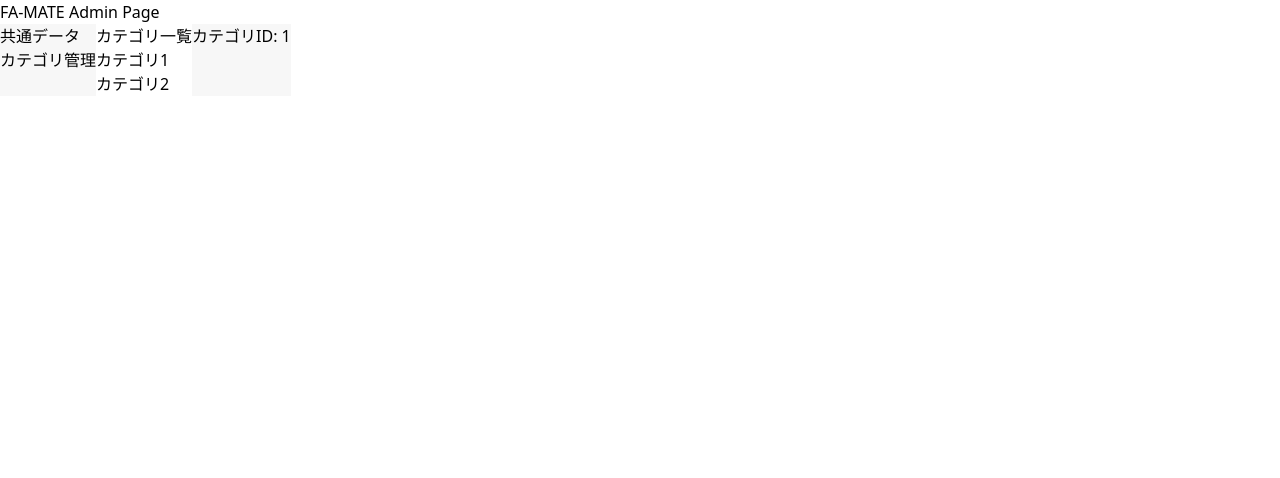
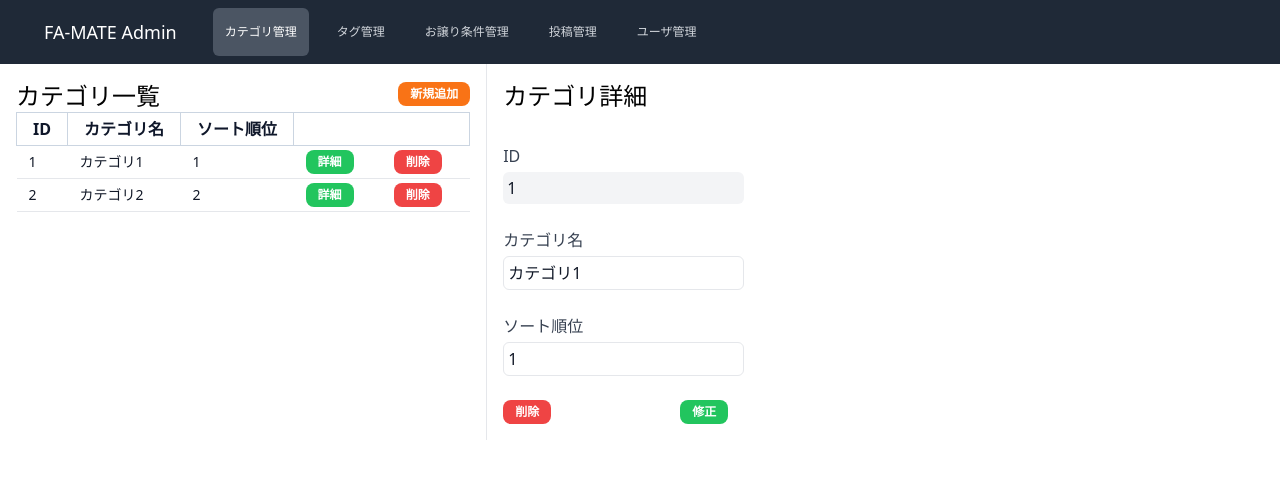
Before and after one commit to FA-MATE/fa-mate-admin-nuxtjs, a Nuxt app: page /categories/1 in a window 1280 px wide. Shown: the top 478 px of the page. Built offline with nearby package versions, Linux system fonts and the light colour scheme.

Commit message:
tailwindsを使ったページを作成してみる

```diff
--- a/components/CategoryForm.vue
+++ b/components/CategoryForm.vue
@@ -1,15 +1,83 @@
-<script>
+<script lang="ts">
 export default {
   props: ['id'],
-};
+}
 </script>
 
 <template>
-  <div class="form-container">カテゴリID: {{ id }}</div>
+  <div class="p-4">
+    <p class="text-2xl">カテゴリ詳細</p>
+    <div class="antialiased text-gray-900">
+      <div class="max-w-xl mx-auto divide-y md:max-w-4xl">
+        <div class="mt-8">
+          <div class="grid grid-cols-1 gap-6">
+            <label class="block">
+              <span class="text-gray-700">ID</span>
+              <input
+                type="text"
+                class="mt-1 block w-full p-1 rounded-md bg-gray-100"
+                placeholder=""
+                value="1"
+                readonly
+              />
+            </label>
+            <label class="block">
+              <span class="text-gray-700">カテゴリ名</span>
+              <input
+                type="email"
+                class="mt-1 block w-full p-1 rounded-md bg-white border focus:border-gray-500 focus:bg-white focus:ring-0"
+                placeholder="カテゴリ名"
+                value="カテゴリ1"
+              />
+            </label>
+            <label class="block">
+              <span class="text-gray-700">ソート順位</span>
+              <input
+                type="number"
+                class="mt-1 block w-full p-1 rounded-md bg-white border focus:border-gray-500 focus:bg-white focus:ring-0"
+                value="1"
+              />
+            </label>
+            <label class="block flex justify-between">
+              <button class="middle none center mr-4 rounded-lg bg-red-500 py-1 px-3 font-sans text-xs font-bold text-white">削除</button>
+              <button class="middle none center mr-4 rounded-lg bg-green-500 py-1 px-3 font-sans text-xs font-bold text-white">修正</button>
+            </label>
+            <!--
+            <label class="block">
+              <span class="text-gray-700">What type of event is it?</span>
+              <select
+                class="block w-full mt-1 rounded-md bg-gray-100 border-transparent focus:border-gray-500 focus:bg-white focus:ring-0"
+              >
+                <option>Corporate event</option>
+                <option>Wedding</option>
+                <option>Birthday</option>
+                <option>Other</option>
+              </select>
+            </label>
+            <label class="block">
+              <span class="text-gray-700">Additional details</span>
+              <textarea
+                class="mt-1 block w-full rounded-md bg-gray-100 border-transparent focus:border-gray-500 focus:bg-white focus:ring-0"
+                rows="3"
+              ></textarea>
+            </label>
+            <div class="block">
+              <div class="mt-2">
+                <div>
+                  <label class="inline-flex items-center">
+                    <input
+                      type="checkbox"
+                      class="rounded bg-gray-200 border-transparent focus:border-transparent focus:bg-gray-200 text-gray-700 focus:ring-1 focus:ring-offset-2 focus:ring-gray-500"
+                    />
+                    <span class="ml-2">Email me news and special offers</span>
+                  </label>
+                </div>
+              </div>
+            </div>
+            -->
+          </div>
+        </div>
+      </div>
+    </div>
+  </div>
 </template>
-
-<style lang="postcss">
-.form-container {
-  background-color: #f7f7f7;
-}
-</style>
--- a/components/CategoryList.vue
+++ b/components/CategoryList.vue
@@ -1,9 +1,50 @@
+<script lang="ts">
+export default {
+  data: function() {
+    return {
+      categories: []
+    }
+  },
+  mounted() {
+    this.categories = [
+      {
+        id: 1,
+        name: 'カテゴリ1',
+        order_no: 1,
+      },
+      {
+        id: 2,
+        name: 'カテゴリ2',
+        order_no: 2,
+      }
+    ]
+  },
+};
+</script>
 <template>
-  <div>
-    <h3>カテゴリ一覧</h3>
-    <ul>
-      <li><NuxtLink to="/categories/1">カテゴリ1</NuxtLink></li>
-      <li><NuxtLink to="/categories/2">カテゴリ2</NuxtLink></li>
-    </ul>
+  <div class="border-r p-4">
+    <table>
+      <caption>
+        <div class="flex justify-between">
+          <div class="text-2xl">カテゴリ一覧</div>
+          <div>
+            <NuxtLink to="/categories/new">
+              <button class="middle none center rounded-lg bg-orange-500 py-1 px-3 font-sans text-xs font-bold text-white">新規追加</button>
+            </NuxtLink>
+          </div>
+        </div>
+      </caption>
+      <thead class="bg-white border-b">
+        <tr>
+          <th class="border border-slate-300 dark:border-slate-600 font-semibold px-4 py-1 text-slate-900 dark:text-slate-200 text-left">ID</th>
+          <th class="border border-slate-300 dark:border-slate-600 font-semibold px-4 py-1 text-slate-900 dark:text-slate-200 text-left">カテゴリ名</th>
+          <th class="border border-slate-300 dark:border-slate-600 font-semibold px-4 py-1 text-slate-900 dark:text-slate-200 text-left">ソート順位</th>
+          <td class="border border-slate-300 dark:border-slate-700 px-4 py-1 text-slate-500 dark:text-slate-400 text-cyan-600" colspan="2"></td>
+        </tr>
+      </thead>
+      <tbody>
+        <CategoryListNode v-for="category in categories" :category="category" :key="category.id" />
+      </tbody>
+    </table>
   </div>
 </template>
--- /dev/null
+++ b/components/CategoryListNode.vue
@@ -0,0 +1,21 @@
+<script lang="ts">
+export default {
+  props: ['category'],
+};
+</script>
+
+<template>
+  <tr class="bg-white border-b">
+    <td class="px-3 py-1 whitespace-nowrap text-sm font-medium text-gray-900">{{ category.id }}</td>
+    <td class="text-sm text-gray-900 font-light px-3 py-1 whitespace-nowrap">{{ category.name }}</td>
+    <td class="text-sm text-gray-900 font-light px-3 py-1 whitespace-nowrap">{{ category.order_no }}</td>
+    <td class="text-sm text-gray-900 font-light px-3 py-1 whitespace-nowrap">
+      <NuxtLink :to="'/categories/' + category.id">
+        <button class="middle none center mr-4 rounded-lg bg-green-500 py-1 px-3 font-sans text-xs font-bold text-white">詳細</button>
+      </NuxtLink>
+    </td>
+    <td class="text-sm text-gray-900 font-light px-3 py-1 whitespace-nowrap">
+      <button class="middle none center mr-4 rounded-lg bg-red-500 py-1 px-3 font-sans text-xs font-bold text-white">削除</button>
+    </td>
+  </tr>
+</template>
--- a/components/Header.vue
+++ b/components/Header.vue
@@ -1,3 +1,37 @@
 <template>
-  <div><NuxtLink to="/">FA-MATE Admin Page</NuxtLink></div>
+  <nav class="bg-gray-800">
+    <div class="mx-auto max-w-7xl px-2 sm:px-6 lg:px-8">
+      <div class="relative flex h-16 items-center justify-between">
+        <div class="flex flex-1 items-center justify-center sm:items-stretch sm:justify-start">
+          <div class="flex flex-shrink-0 items-center">
+            <NuxtLink to="/"><div class="text-white rounded-md px-3 py-2 text-lg font-medium">FA-MATE Admin</div></NuxtLink>
+          </div>
+          <div class="hidden sm:ml-6 sm:block">
+            <div class="flex space-x-4">
+              <!-- Current: "bg-gray-600 text-white rounded-md px-3 py-4 text-xs font-medium",
+                   Default: "text-gray-300 hover:bg-gray-700 hover:text-white rounded-md px-3 py-4 text-xs font-medium" -->
+              <NuxtLink to="/categories" class="bg-gray-600 text-white rounded-md px-3 py-4 text-xs font-medium" aria-current="page">カテゴリ管理</NuxtLink>
+              <NuxtLink to="/tags" class="text-gray-300 hover:bg-gray-700 hover:text-white rounded-md px-3 py-4 text-xs font-medium">タグ管理</NuxtLink>
+              <NuxtLink to="/conditions" class="text-gray-300 hover:bg-gray-700 hover:text-white rounded-md px-3 py-4 text-xs font-medium">お譲り条件管理</NuxtLink>
+              <NuxtLink to="/posts" class="text-gray-300 hover:bg-gray-700 hover:text-white rounded-md px-3 py-4 text-xs font-medium">投稿管理</NuxtLink>
+              <NuxtLink to="/users" class="text-gray-300 hover:bg-gray-700 hover:text-white rounded-md px-3 py-4 text-xs font-medium">ユーザ管理</NuxtLink>
+            </div>
+          </div>
+        </div>
+      </div>
+    </div>
+
+    <!-- Mobile menu, show/hide based on menu state. -->
+    <div class="sm:hidden" id="mobile-menu">
+      <div class="space-y-1 px-2 pb-3 pt-8">
+        <!-- Current: "bg-gray-900 text-white block rounded-md px-3 py-4 text-sm font-medium",
+             Default: "text-gray-300 hover:bg-gray-700 hover:text-white block rounded-md px-3 py-4 text-sm font-medium" -->
+        <NuxtLink to="/categories" class="bg-gray-900 text-white block rounded-md px-3 py-4 text-sm font-medium" aria-current="page">カテゴリ管理</NuxtLink>
+        <NuxtLink to="/tags" class="text-gray-300 hover:bg-gray-700 hover:text-white block rounded-md px-3 py-4 text-sm font-medium">タグ管理</NuxtLink>
+        <NuxtLink to="/conditions" class="text-gray-300 hover:bg-gray-700 hover:text-white block rounded-md px-3 py-4 text-sm font-medium">お譲り条件管理</NuxtLink>
+        <NuxtLink to="/posts" class="text-gray-300 hover:bg-gray-700 hover:text-white block rounded-md px-3 py-4 text-sm font-medium">投稿管理</NuxtLink>
+        <NuxtLink to="/users" class="text-gray-300 hover:bg-gray-700 hover:text-white block rounded-md px-3 py-4 text-sm font-medium">ユーザ管理</NuxtLink>
+      </div>
+    </div>
+  </nav>
 </template>
--- a/components/LeftMenu.vue
+++ /dev/null
@@ -1,14 +0,0 @@
-<template>
-  <nav>
-    <h3>共通データ</h3>
-    <ul>
-      <li><NuxtLink to="/categories">カテゴリ管理</NuxtLink></li>
-    </ul>
-  </nav>
-</template>
-
-<style lang="postcss">
-nav {
-  background-color: #f7f7f7;
-}
-</style>
--- a/layouts/default.vue
+++ b/layouts/default.vue
@@ -1,13 +1,4 @@
 <template>
   <Header />
-  <div class="container">
-    <LeftMenu />
-    <slot />
-  </div>
+  <slot />
 </template>
-
-<style lang="postcss">
-.container {
-  display: flex;
-}
-</style>
--- a/pages/categories/[id].vue
+++ b/pages/categories/[id].vue
@@ -4,6 +4,8 @@
 </script>
 
 <template>
-  <CategoryList />
-  <CategoryForm :id="id" />
+  <div class="flex">
+    <CategoryList />
+    <CategoryForm :id="id" />
+  </div>
 </template>
```
